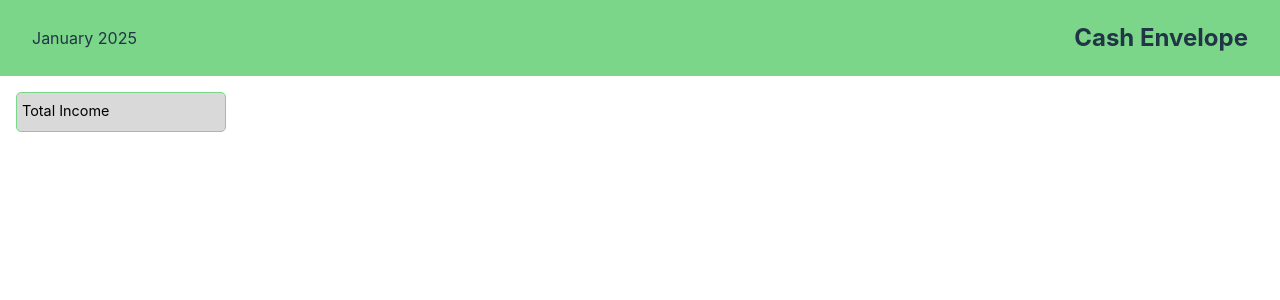
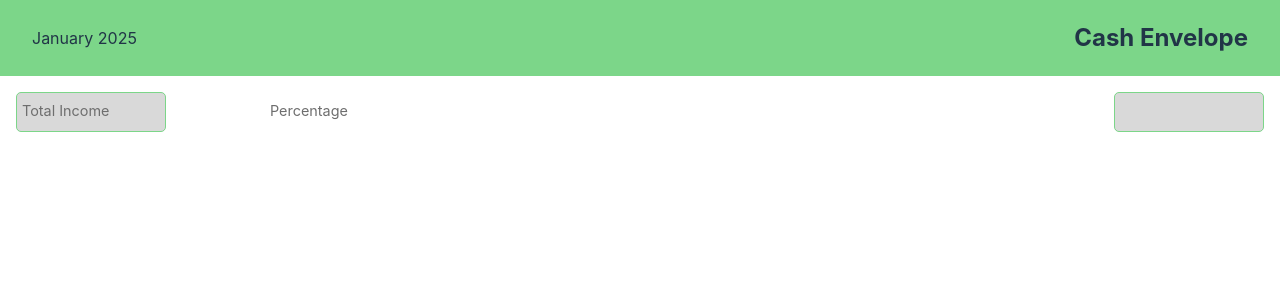
Before and after one commit to emscawas/cash-envelope, a React (Vite) app: page / in a window 1280 px wide. Shown: the top 300 px of the page. Built offline with nearby package versions, Linux system fonts and the light colour scheme.

Commit message:
make income textbox separate the numbers by thousand and add percentage textbox(currently not working properly)

```diff
--- a/src/components/body/body.css
+++ b/src/components/body/body.css
@@ -1,11 +1,12 @@
 .body {
-    /* border: 2px solid blue; */
     height: 142px;
 }
 
 .budget-form {
     padding: 1rem;
     position: relative;
+    display: flex;
+    justify-content: space-between;
 }
 
 .income-text {
@@ -16,8 +17,9 @@
     box-sizing: border-box;
     outline: none;
     border: 1px solid #7CD689;
-    max-width: 210px;
+    max-width: 150px;
     border-radius: 5px;
+    text-align: right;
 }
 
 .income-text:not(:placeholder-shown) + .income-placeholder,
@@ -29,7 +31,7 @@
 }
 
 .income-placeholder {
-    color: black;
+    color: rgb(110, 110, 110);
     position: absolute;
     left: 22px;
     top: 24px;
@@ -37,3 +39,34 @@
     transition: ease-in-out 0.3s;
     pointer-events: none;
 }
+
+.percentage-text {
+    color: black;
+    background-color: #D9D9D9;
+    padding: 0.5rem;
+    font-size: 1.2rem;
+    box-sizing: border-box;
+    outline: none;
+    border: 1px solid #7CD689;
+    max-width: 150px;
+    border-radius: 5px;
+    text-align: right;
+}
+
+.percentage-placeholder {
+    color: rgb(110, 110, 110);
+    position: absolute;
+    left: 270px;
+    top: 24px;
+    font-size: 0.9rem;
+    transition: ease-in-out 0.3s;
+    pointer-events: none;
+}
+
+.percentage-text:not(:placeholder-shown) + .percentage-placeholder,
+.percentage-text:focus + .percentage-placeholder {
+    top: 5.5px;
+    font-size: 0.8rem;
+    background-color: #D9D9D9;
+    color: #7CD689;
+}
--- a/src/components/body/body.tsx
+++ b/src/components/body/body.tsx
@@ -1,12 +1,49 @@
+import React, { useState } from 'react';
 import './body.css';
 
 function BudgetPlanner() {
+  const [income, setIncome] = useState('');
+  const [percentage, setPercentage] = useState('');
+
+  const handleIncomeChange = (e: React.ChangeEvent<HTMLInputElement>) => {
+    const value = e.target.value.replace(/,/g, '');
+    if (!isNaN(Number(value))) {
+      setIncome(Number(value).toLocaleString());
+    }
+  };
+
+  const handlePercentageChange = (e: React.ChangeEvent<HTMLInputElement>) => {
+    const value = e.target.value.replace(/%/g, '');
+    if (!isNaN(Number(value)) || value === '') {
+      setPercentage(value ? `${value}%` : '');
+    }
+  };
+
   return (
     <div className="body">
+      {/* make this component for budgetting forms */}
       <form className='budget-form'>
-        <input type="number" className='income-text' placeholder=''/>
+        <input
+          type="text"
+          className='income-text'
+          placeholder=''
+          value={income}
+          onChange={handleIncomeChange}
+          maxLength={12}
+        />
         <span className='income-placeholder'>Total Income</span>
+        <input
+          type="text"
+          className='percentage-text'
+          placeholder=''
+          value={percentage}
+          onChange={handlePercentageChange}
+          maxLength={3}
+        />
+        <span className='percentage-placeholder'>Percentage</span>
       </form>
+
+      {/* another component after this for list of budgets allocated */}
     </div>
   );
 }
```
